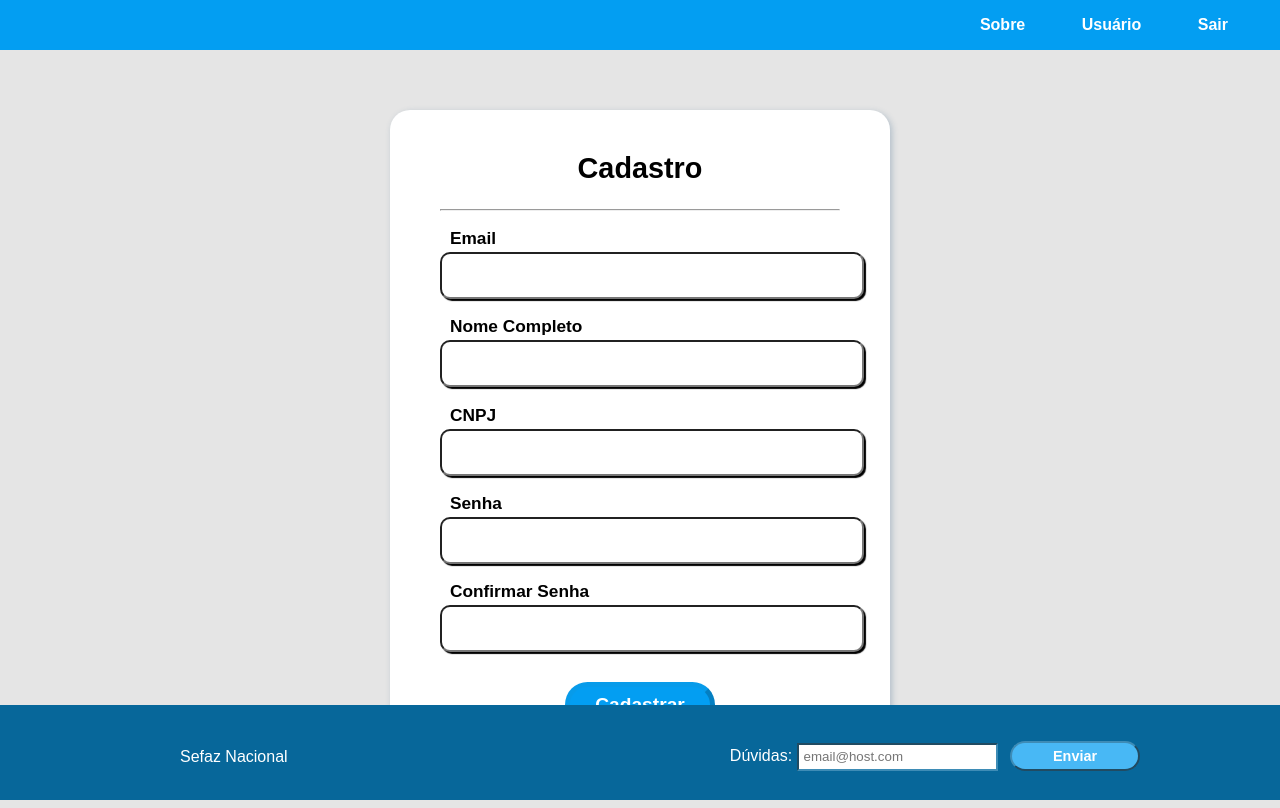
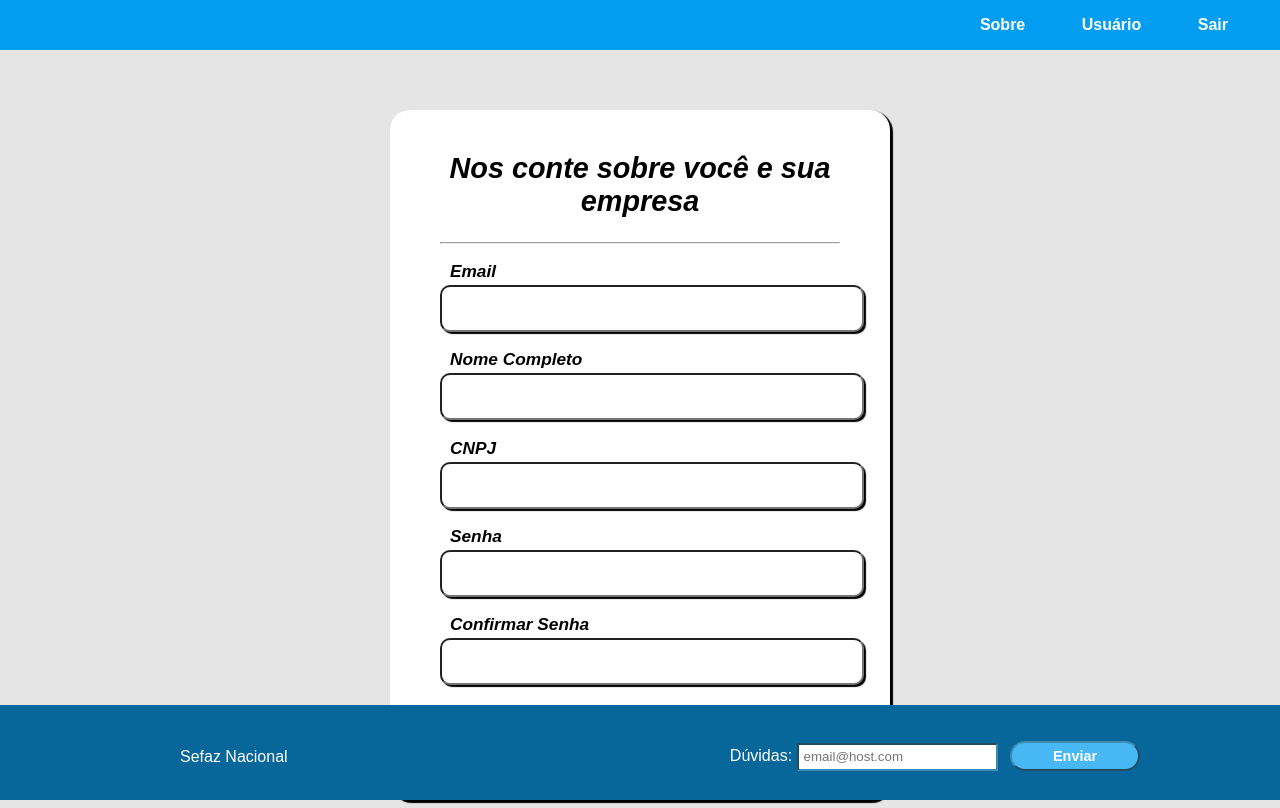
Before and after one commit to dri1302/repositorio, a plain HTML site: page tela-cadastro-usuario.html in a window 1280 px wide. Shown: the top 808 px of the page. Drawn offline with Linux system fonts and the light colour scheme.

Commit message:
tela cadastro formatadas

```diff
--- a/style.css
+++ b/style.css
@@ -281,6 +281,7 @@ label { /* Nomes 'Email e Senha' */
 /*---- Cadastro Cliente ----*/
 .cadmain{
     width: 400px;
+     box-shadow: 2px 2px 1px 1px;
 }
 
 .cadmain>h2{
@@ -292,6 +293,7 @@ label { /* Nomes 'Email e Senha' */
     text-align: left;
     margin-left: 10px;
     margin-bottom: 3px;
+
 }
 
 .cadcaixa{
--- a/tela-cadastro-usuario.html
+++ b/tela-cadastro-usuario.html
@@ -25,17 +25,17 @@
         </nav>
     </header>
     <main class="cadmain">
-        <h2>Cadastro</h2>
+        <h2><em>Nos conte sobre você e sua empresa</em></h2>
         <hr>
-        <p class="pdados">Email</p>
+        <p class="pdados"><em>Email</em></p>
         <input class="cadcaixa" type="email" name="cademail" id="cademail">
-        <p class="pdados">Nome Completo</p>
+        <p class="pdados"><em>Nome Completo</em></p>
         <input class="cadcaixa" type="text" name="cadnome" id="cadnome">
-        <p class="pdados">CNPJ</p>
+        <p class="pdados"><em>CNPJ</em></p>
         <input class="cadcaixa" type="number" name="cadcnpj" id="cadcnpj">
-        <p class="pdados">Senha</p>
+        <p class="pdados"><em>Senha</em></p>
         <input class="cadcaixa" type="password" name="cadsenha" id="cadsenha">
-        <p class="pdados">Confirmar Senha</p>
+        <p class="pdados"><em>Confirmar Senha</em></p>
         <input class="cadcaixa" type="password" name="cadconfsenha" id="cadconfsenha">
         <input type="button" value="Cadastrar" id="botcad" onclick="cadastroCliente()">
     </main>
```
